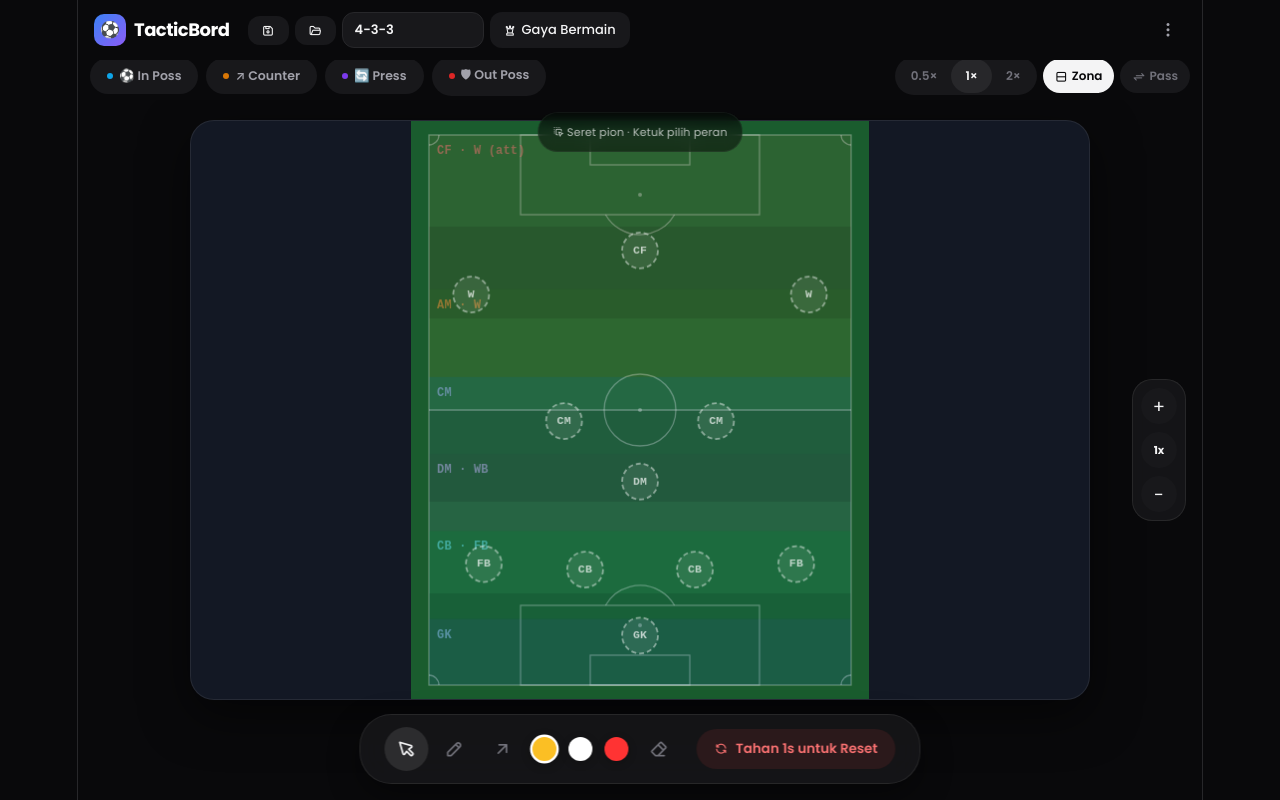
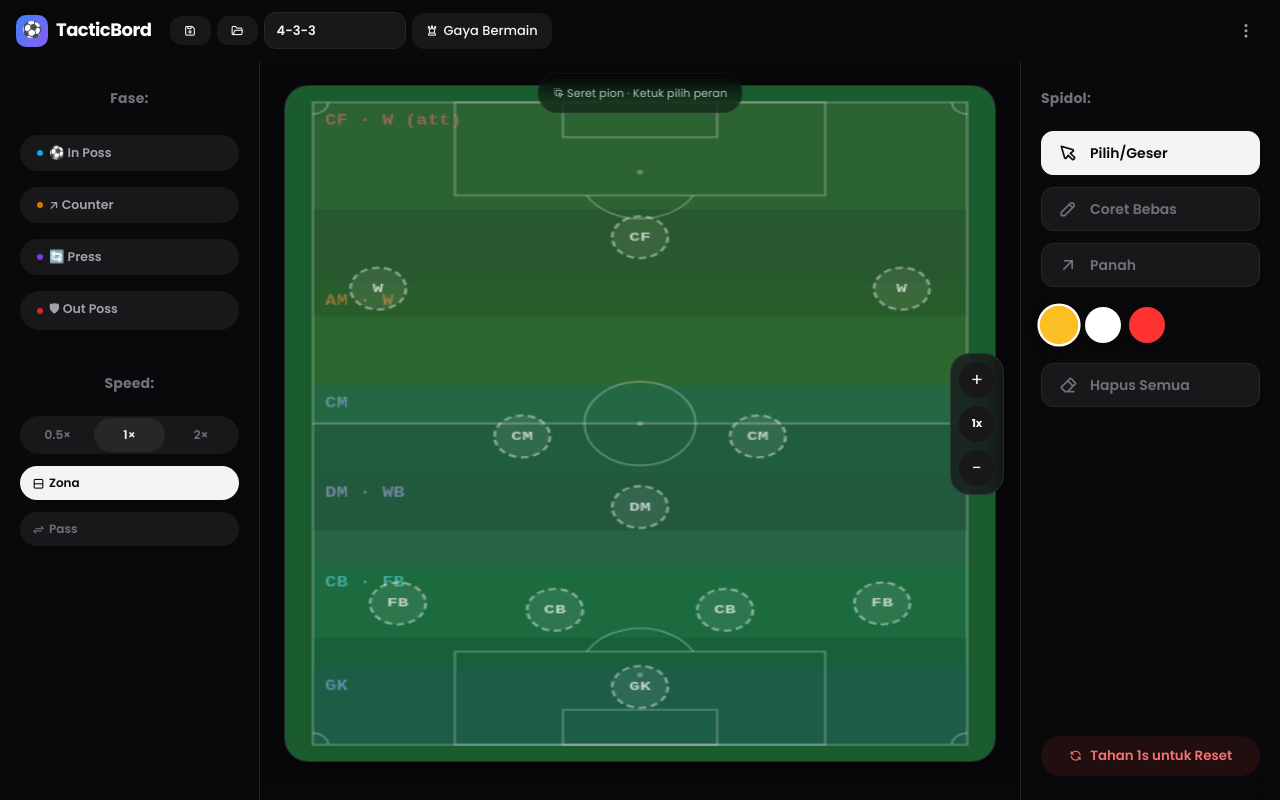
Before and after one commit to sayaMahasiswa24/Tacticbord, a React (Vite) app: page / in a window 1280 px wide. Built offline with nearby package versions, Linux system fonts and the light colour scheme.

Commit message:
update
update

```diff
--- a/src/App.css
+++ b/src/App.css
@@ -14,13 +14,13 @@
 }
 
 * { box-sizing: border-box; margin: 0; padding: 0; -webkit-tap-highlight-color: transparent; font-family: 'Poppins', system-ui, -apple-system, sans-serif; }
-body { background: var(--bg); color: var(--txt); font-size: 14px; overflow: hidden; user-select: none; touch-action: none; }
+body { background: var(--bg); color: var(--txt); font-size: 14px; overflow: hidden; user-select: none; }
 ::-webkit-scrollbar { width: 0px; height: 0px; display: none; }
 
-.app-container { display: flex; flex-direction: column; height: 100vh; position: relative; }
+.app-container { display: flex; flex-direction: column; height: 100svh; position: relative; }
 
 /* ── HEADER ── */
-.header { background: var(--bg); padding: 12px 16px; display: flex; align-items: center; gap: 12px; flex-shrink: 0; z-index: 10; }
+.header { background: var(--bg); padding: 12px 16px; display: flex; align-items: center; gap: 12px; flex-shrink: 0; z-index: 100; }
 .logo { display: flex; align-items: center; gap: 8px; }
 .logo-icon { width: 32px; height: 32px; background: linear-gradient(135deg, var(--blue), var(--purple)); border-radius: 10px; display: flex; align-items: center; justify-content: center; font-size: 16px; }
 .logo-text { font-size: 18px; font-weight: 700; letter-spacing: -.5px; color: #fff; }
@@ -60,7 +60,7 @@ body { background: var(--bg); color: var(--txt); font-size: 14px; overflow: hidd
 
 /* ── PITCH AREA (Dengan Zoom Fix) ── */
 .pitch-col { flex: 1; display: flex; align-items: center; justify-content: center; padding: 4px 8px 84px; overflow: hidden; position: relative; background: var(--bg); }
-.pitch-wrap { position: relative; border-radius: 24px; overflow: auto; border: 1px solid rgba(255,255,255,0.08); box-shadow: 0 16px 48px rgba(0,0,0,0.5); width: 100%; max-width: 900px; max-height: calc(100vh - 220px); aspect-ratio: 460/580; margin: auto; display: block; background: #131824; }
+.pitch-wrap { position: relative; border-radius: 24px; overflow: auto; border: 1px solid rgba(255,255,255,0.08); box-shadow: 0 16px 48px rgba(0,0,0,0.5); width: 100%; max-width: 900px; max-height: calc(100svh - 220px); aspect-ratio: 460/580; margin: auto; display: block; background: #131824; touch-action: none; }
 .pitch-wrap::-webkit-scrollbar { width: 6px; height: 6px; }
 .pitch-wrap::-webkit-scrollbar-thumb { background: rgba(255,255,255,0.2); border-radius: 4px; }
 .pitch-wrap::-webkit-scrollbar-corner { background: transparent; }
@@ -70,7 +70,7 @@ body { background: var(--bg); color: var(--txt); font-size: 14px; overflow: hidd
 .zoom-btn { width: 36px; height: 36px; border-radius: 50%; background: var(--card); color: var(--txt); border: none; font-size: 18px; cursor: pointer; display: flex; align-items: center; justify-content: center; transition: all 0.2s; }
 .zoom-btn:hover { background: var(--border2); }
 
-canvas#mc, canvas#drawc { display: block; width: 100%; height: 100%; object-fit: contain; }
+canvas#mc, canvas#drawc { display: block; width: 100%; height: 100%; }
 canvas#mc { cursor: grab; }
 canvas#drawc { position: absolute; top: 0; left: 0; pointer-events: none; }
 canvas#drawc.pen-active { pointer-events: auto; cursor: crosshair; }
@@ -139,10 +139,111 @@ canvas#drawc.pen-active { pointer-events: auto; cursor: crosshair; }
 .chat-input-row textarea { flex: 1; padding: 14px 18px; border-radius: 24px; border: 1px solid var(--border); background: var(--bg); color: var(--txt); outline: none; resize: none; max-height: 120px; }
 .chat-send-btn { width: 48px; height: 48px; border-radius: 50%; border: none; background: var(--txt); color: var(--bg); font-size: 20px; display: flex; align-items: center; justify-content: center; }
 
-/* Desktop Fallback */
-@media (min-width: 768px) {
+.btn-txt { display: none; }
+.color-group { display: flex; gap: 8px; align-items: center; }
+
+/* Desktop Grid Layout */
+@media (min-width: 1024px) {
+  .app-container {
+    display: grid;
+    grid-template-columns: 260px 1fr 260px;
+    grid-template-rows: auto 1fr;
+    grid-template-areas:
+      "header header header"
+      "sidebar pitch tools";
+    align-items: flex-start;
+  }
+
+  .header { grid-area: header; }
+
+  .phasebar {
+    grid-area: sidebar;
+    flex-direction: column;
+    align-items: stretch;
+    padding: 24px 20px;
+    margin: 0;
+    gap: 16px;
+    height: 100%;
+    border-right: 1px solid var(--border);
+    border-bottom: none;
+    border-radius: 0;
+    background: transparent;
+  }
+  .pb-right { margin-left: 0; margin-top: 24px; flex-direction: column; align-items: stretch; gap: 12px; }
+  .pb-label, .mini-lbl { margin-bottom: 8px; display: block; font-weight: 700; color: var(--txt3); }
+  .spd-group { display: flex; width: 100%; }
+  .spd { flex: 1; text-align: center; justify-content: center; }
+
+  .pitch-col {
+    grid-area: pitch;
+    padding: 24px;
+    height: calc(100svh - 75px);
+    display: flex;
+    justify-content: center;
+    align-items: center;
+  }
+  .pitch-wrap { max-width: 1000px; max-height: 100%; }
+
+  .bottombar {
+    grid-area: tools;
+    position: static;
+    transform: none;
+    width: 100%;
+    height: 100%;
+    max-width: none;
+    flex-direction: column;
+    justify-content: flex-start;
+    align-items: stretch;
+    padding: 24px 20px;
+    gap: 24px;
+    background: transparent;
+    border: none;
+    border-left: 1px solid var(--border);
+    border-radius: 0;
+    box-shadow: none;
+  }
+  .bb-group { flex-direction: column; gap: 12px; align-items: flex-start; width: 100%; }
+  .bb-label { margin-bottom: 8px; display: block; font-weight: 700; color: var(--txt3); }
+
+  .pen-btn { width: 100%; justify-content: flex-start; padding: 12px 16px; border-radius: 12px; background: var(--card); border: 1px solid var(--border); gap: 12px; }
+  .pen-btn:hover { background: var(--border2); }
+  .pen-btn.on { background: var(--txt); color: var(--bg); border-color: var(--txt); }
+  .btn-txt { display: block; font-size: 14px; font-weight: 600; }
+
+  .color-group { display: flex; gap: 8px; padding: 8px 0; }
+  .color-swatch { margin: 0; width: 36px; height: 36px; }
+  .reset-btn { margin-top: auto; justify-content: center; }
+
+  .overlay { align-items: center; }
+  .modal { width: 440px; border-radius: 32px; align-self: center; margin-bottom: 40px; }
+}
+
+/* Tablet Fallback */
+@media (min-width: 768px) and (max-width: 1023px) {
   .bottombar { left: 50%; transform: translateX(-50%); width: max-content; max-width: 600px; justify-content: center; gap: 16px; padding: 12px 24px; }
   .modal { width: 440px; border-radius: 32px; align-self: center; margin-bottom: 40px; }
   .overlay { align-items: center; }
   .pitch-col { padding: 20px 40px 100px; }
 }
+
+/* Mobile Adjustments */
+@media (max-width: 767px) {
+  .header { padding: 8px 10px; gap: 8px; }
+  .logo-text, .logo-sub { display: none; }
+  .fsel { max-width: 85px; padding: 6px 8px; }
+  .style-trigger-btn span { display: none; }
+  .hbtn { padding: 6px 10px; font-size: 12px; }
+
+  .pitch-col { padding: 4px 4px 80px; }
+  .pitch-wrap { max-height: calc(100svh - 180px); }
+
+  .phasebar { padding: 4px 8px 12px; gap: 6px; }
+  .phbtn { padding: 6px 10px; font-size: 11px; }
+  .pb-right { gap: 4px; }
+  .spd { padding: 6px 8px; font-size: 11px; }
+  .ovbtn { padding: 6px 8px; font-size: 11px; }
+
+  .bottombar { bottom: 8px; left: 8px; right: 8px; padding: 6px; }
+  .pen-btn { width: 36px; height: 36px; font-size: 16px; justify-content: center; }
+  .reset-btn { padding: 8px 12px; font-size: 12px; }
+}
--- a/src/App.jsx
+++ b/src/App.jsx
@@ -63,7 +63,7 @@ export default function App() {
   const { drawTool, setDrawTool, drawColor, setDrawColor, drawingPaths, clearDrawings, handleDrawStart, handleDrawMove, handleDrawEnd, redrawDrawings } = useDrawing();
 
   const { dragRef, onDown: dragDown, onMove: dragMove, onUp: dragUp } = useDragAndDrop(
-    players, setPlayers, assignedRoles, setSelectedPlayer, setPendingRole,
+    players, setPlayers, assignedRoles, setAssignedRoles, setSelectedPlayer, setPendingRole,
     () => animRef?.current?.startLoop?.(),
     () => renderPitch(),
     PX, PY, PW, PH
--- a/src/components/layout/BottomBar.jsx
+++ b/src/components/layout/BottomBar.jsx
@@ -8,13 +8,15 @@ const BottomBar = ({
     <div className="bottombar">
       <div className="bb-group">
         <span className="bb-label">Spidol:</span>
-        <button className={`pen-btn ${drawTool === 'select' ? 'on' : ''}`} onClick={() => setDrawTool('select')} aria-label="Mode pilih/geser"><i className="ti ti-pointer"></i></button>
-        <button className={`pen-btn ${drawTool === 'pen' ? 'on' : ''}`} onClick={() => setDrawTool('pen')} aria-label="Alat spidol bebas"><i className="ti ti-pencil"></i></button>
-        <button className={`pen-btn ${drawTool === 'arrow' ? 'on' : ''}`} onClick={() => setDrawTool('arrow')} aria-label="Alat panah"><i className="ti ti-arrow-up-right"></i></button>
-        <button className={`color-swatch ${drawColor === '#fbbf24' ? 'active' : ''}`} style={{background:'#fbbf24'}} onClick={() => setDrawColor('#fbbf24')} aria-label="Warna kuning"></button>
-        <button className={`color-swatch ${drawColor === '#ffffff' ? 'active' : ''}`} style={{background:'#ffffff'}} onClick={() => setDrawColor('#ffffff')} aria-label="Warna putih"></button>
-        <button className={`color-swatch ${drawColor === '#ff3333' ? 'active' : ''}`} style={{background:'#ff3333'}} onClick={() => setDrawColor('#ff3333')} aria-label="Warna merah"></button>
-        <button className="pen-btn" onClick={clearDrawings} aria-label="Hapus coretan"><i className="ti ti-eraser"></i></button>
+        <button className={`pen-btn ${drawTool === 'select' ? 'on' : ''}`} onClick={() => setDrawTool('select')} aria-label="Mode pilih/geser"><i className="ti ti-pointer"></i><span className="btn-txt">Pilih/Geser</span></button>
+        <button className={`pen-btn ${drawTool === 'pen' ? 'on' : ''}`} onClick={() => setDrawTool('pen')} aria-label="Alat spidol bebas"><i className="ti ti-pencil"></i><span className="btn-txt">Coret Bebas</span></button>
+        <button className={`pen-btn ${drawTool === 'arrow' ? 'on' : ''}`} onClick={() => setDrawTool('arrow')} aria-label="Alat panah"><i className="ti ti-arrow-up-right"></i><span className="btn-txt">Panah</span></button>
+        <div className="color-group">
+          <button className={`color-swatch ${drawColor === '#fbbf24' ? 'active' : ''}`} style={{background:'#fbbf24'}} onClick={() => setDrawColor('#fbbf24')} aria-label="Warna kuning"></button>
+          <button className={`color-swatch ${drawColor === '#ffffff' ? 'active' : ''}`} style={{background:'#ffffff'}} onClick={() => setDrawColor('#ffffff')} aria-label="Warna putih"></button>
+          <button className={`color-swatch ${drawColor === '#ff3333' ? 'active' : ''}`} style={{background:'#ff3333'}} onClick={() => setDrawColor('#ff3333')} aria-label="Warna merah"></button>
+        </div>
+        <button className="pen-btn" onClick={clearDrawings} aria-label="Hapus coretan"><i className="ti ti-eraser"></i><span className="btn-txt">Hapus Semua</span></button>
       </div>
 
       <button className={`reset-btn ${isHoldingReset ? 'holding' : ''}`}
--- a/src/hooks/useDragAndDrop.js
+++ b/src/hooks/useDragAndDrop.js
@@ -1,7 +1,8 @@
 import { useRef } from 'react';
 import { HIT_RADIUS } from '../data/tacticData';
+import { detectPosType } from '../utils/helpers';
 
-export const useDragAndDrop = (players, setPlayers, assignedRoles, setSelectedPlayer, setPendingRole, startLoop, renderPitch, PX, PY, PW, PH) => {
+export const useDragAndDrop = (players, setPlayers, assignedRoles, setAssignedRoles, setSelectedPlayer, setPendingRole, startLoop, renderPitch, PX, PY, PW, PH) => {
   const dragRef = useRef({ id: null, dOX: 0, dOY: 0, dragging: false, moved: false, overTrash: false, hoverId: null });
 
   const onDown = (mx, my, animRunningFalse) => {
@@ -35,11 +36,35 @@ export const useDragAndDrop = (players, setPlayers, assignedRoles, setSelectedPl
   const onUp = () => {
     const { id: dragPid, moved, overTrash } = dragRef.current;
     if (dragPid !== null) {
-      const p = players.find(x => x.id === dragPid);
+      const curPlayers = [...players];
+      const pIndex = curPlayers.findIndex(x => x.id === dragPid);
+      const p = curPlayers[pIndex];
+
       if (!moved && !overTrash && p) {
         setSelectedPlayer(p);
         setPendingRole(assignedRoles[p.id] || null);
+      } else if (moved && !overTrash && p) {
+        // Detect new position type based on coordinates
+        const rx = (p.cx - PX) / PW;
+        const ry = (p.cy - PY) / PH;
+        const newPos = detectPosType(rx, ry, p.posType);
+
+        if (newPos.posType !== p.posType || newPos.side !== p.side) {
+          p.posType = newPos.posType;
+          p.side = newPos.side;
+          setPlayers(curPlayers);
+
+          // Clear role if position changes
+          if (assignedRoles[p.id]) {
+            setAssignedRoles(prev => {
+              const next = {...prev};
+              delete next[p.id];
+              return next;
+            });
+          }
+        }
       }
+
       dragRef.current = { id: null, dOX: 0, dOY: 0, dragging: false, moved: false, overTrash: false, hoverId: null };
       if (renderPitch) renderPitch();
     }
--- a/src/index.css
+++ b/src/index.css
@@ -55,11 +55,11 @@ body {
 }
 
 #root {
-  width: 1126px;
-  max-width: 100%;
+  width: 100%;
+  max-width: 1600px;
   margin: 0 auto;
   text-align: center;
-  border-inline: 1px solid var(--border);
+  border-inline: none;
   min-height: 100svh;
   display: flex;
   flex-direction: column;
```
Also changed, not shown: src/data/tacticData.js (+4 -4 lines).
